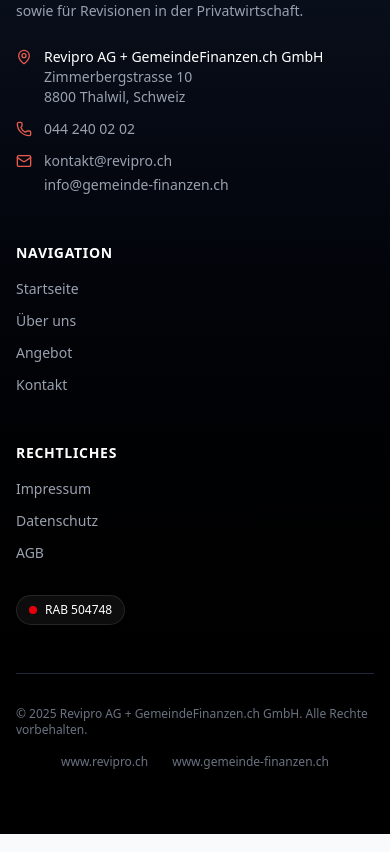
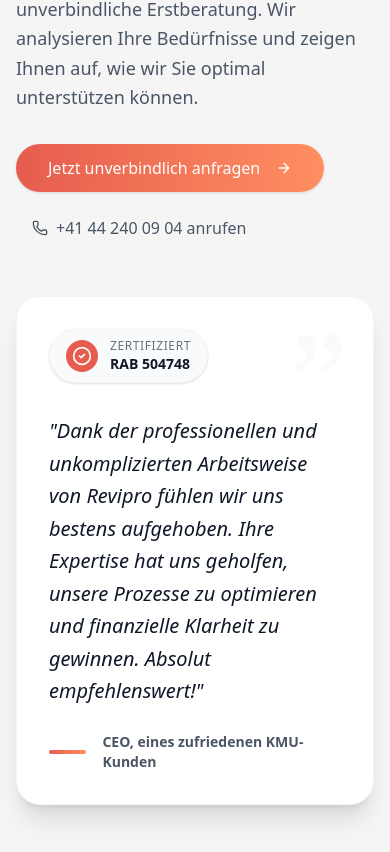
Before and after one commit to Benjaminamos11/revipro, a Next.js app: page / in a window 390 px wide. Shown: the part 5912-6764 px from the top of the page. Built offline with nearby package versions, Linux system fonts and the light colour scheme.

Commit message:
Add CTA section: 'Bereit für den nächsten Schritt?'
- New component CTASection with two-part layout
- Direct CTA with gradient button and phone link
- Trust section with prominent RAB badge and client testimonial
- Integrated into homepage before footer

```diff
--- a/src/app/page.tsx
+++ b/src/app/page.tsx
@@ -2,6 +2,7 @@
 import { BentoGrid } from "@/components/sections/bento-grid";
 import { Team } from "@/components/sections/team";
 import { Services } from "@/components/sections/services";
+import { CTASection } from "@/components/sections/cta-section";
 import { generatePageMetadata, generateOrganizationSchema, generateLocalBusinessSchema } from "@/lib/seo";
 import { Metadata } from "next";
 
@@ -30,6 +31,7 @@
       <BentoGrid />
       <Team />
       <Services />
+      <CTASection />
     </>
   );
 }
--- /dev/null
+++ b/src/components/sections/cta-section.tsx
@@ -0,0 +1,92 @@
+"use client"
+
+import { Button } from "@/components/ui/button"
+import { ArrowRight, CheckCircle2, Phone } from "lucide-react"
+import Link from "next/link"
+import { AppointmentModal } from "@/components/ui/appointment-modal"
+import { useState } from "react"
+
+export function CTASection() {
+    const [isModalOpen, setIsModalOpen] = useState(false)
+
+    return (
+        <>
+            <section className="py-24 bg-[#F5F5F5]">
+                <div className="container mx-auto px-4 md:px-6">
+                    <div className="grid lg:grid-cols-2 gap-12 lg:gap-20 items-center">
+                        {/* Part 1: Direct Call-to-Action */}
+                        <div className="space-y-8">
+                            <div className="space-y-4">
+                                <h2 className="text-3xl md:text-4xl lg:text-5xl font-bold tracking-tight text-gray-900">
+                                    Klarheit und Sicherheit für Ihre Finanzen.
+                                </h2>
+                                <p className="text-lg text-gray-600 leading-relaxed max-w-xl">
+                                    Kontaktieren Sie uns für eine unverbindliche Erstberatung. Wir analysieren Ihre Bedürfnisse und zeigen Ihnen auf, wie wir Sie optimal unterstützen können.
+                                </p>
+                            </div>
+
+                            <div className="flex flex-col sm:flex-row gap-4 items-start sm:items-center">
+                                <Button
+                                    size="lg"
+                                    onClick={() => setIsModalOpen(true)}
+                                    className="rounded-full text-base px-8 bg-gradient-to-r from-burnt-terra-cotta to-soft-apricot hover:shadow-lg transition-all"
+                                >
+                                    Jetzt unverbindlich anfragen
+                                    <ArrowRight className="ml-2 w-4 h-4" />
+                                </Button>
+
+                                <a
+                                    href="tel:+41442400904"
+                                    className="flex items-center gap-2 text-gray-600 hover:text-burnt-terra-cotta transition-colors font-medium px-4 py-2"
+                                >
+                                    <Phone className="w-4 h-4" />
+                                    <span>+41 44 240 09 04 anrufen</span>
+                                </a>
+                            </div>
+                        </div>
+
+                        {/* Part 2: Trust and Credibility */}
+                        <div className="relative">
+                            <div className="bg-white rounded-3xl p-8 md:p-10 shadow-xl border border-gray-100 relative overflow-hidden">
+                                {/* Decorative quote mark */}
+                                <div className="absolute top-4 right-6 text-9xl leading-none text-gray-50 font-serif select-none">
+                                    &rdquo;
+                                </div>
+
+                                <div className="relative z-10 space-y-8">
+                                    {/* RAB Badge - Prominent Version */}
+                                    <div className="inline-flex items-center gap-3 px-4 py-2 rounded-full bg-gray-50 border border-gray-100 shadow-sm">
+                                        <div className="w-8 h-8 rounded-full bg-burnt-terra-cotta flex items-center justify-center">
+                                            <CheckCircle2 className="w-5 h-5 text-white" />
+                                        </div>
+                                        <div>
+                                            <p className="text-xs text-gray-500 font-medium uppercase tracking-wider">Zertifiziert</p>
+                                            <p className="text-sm font-bold text-gray-900">RAB 504748</p>
+                                        </div>
+                                    </div>
+
+                                    <blockquote className="space-y-4">
+                                        <p className="text-xl md:text-2xl font-medium text-gray-900 leading-relaxed italic">
+                                            "Dank der professionellen und unkomplizierten Arbeitsweise von Revipro fühlen wir uns bestens aufgehoben. Ihre Expertise hat uns geholfen, unsere Prozesse zu optimieren und finanzielle Klarheit zu gewinnen. Absolut empfehlenswert!"
+                                        </p>
+                                        <footer className="flex items-center gap-4 pt-2">
+                                            <div className="w-10 h-1 bg-gradient-to-r from-burnt-terra-cotta to-soft-apricot rounded-full" />
+                                            <cite className="not-italic text-sm font-semibold text-gray-600">
+                                                CEO, eines zufriedenen KMU-Kunden
+                                            </cite>
+                                        </footer>
+                                    </blockquote>
+                                </div>
+                            </div>
+                        </div>
+                    </div>
+                </div>
+            </section>
+
+            <AppointmentModal
+                isOpen={isModalOpen}
+                onClose={() => setIsModalOpen(false)}
+            />
+        </>
+    )
+}
```
